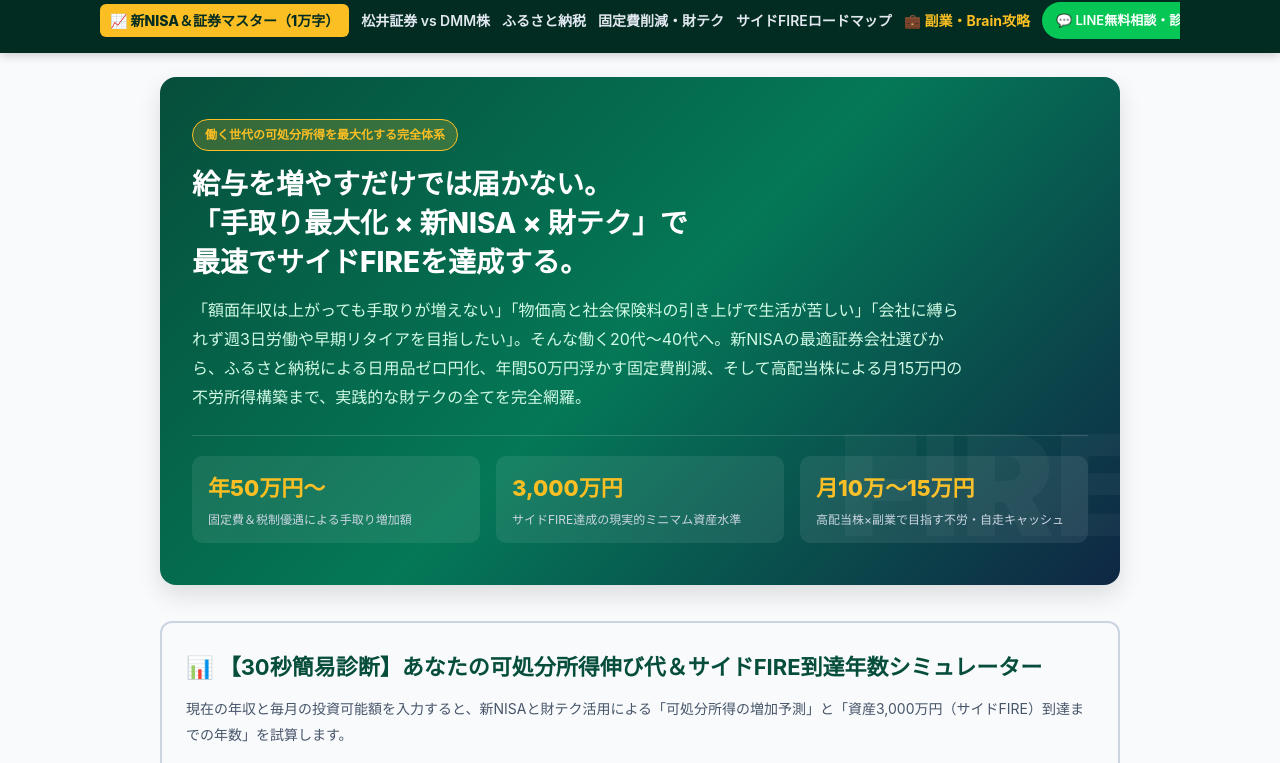
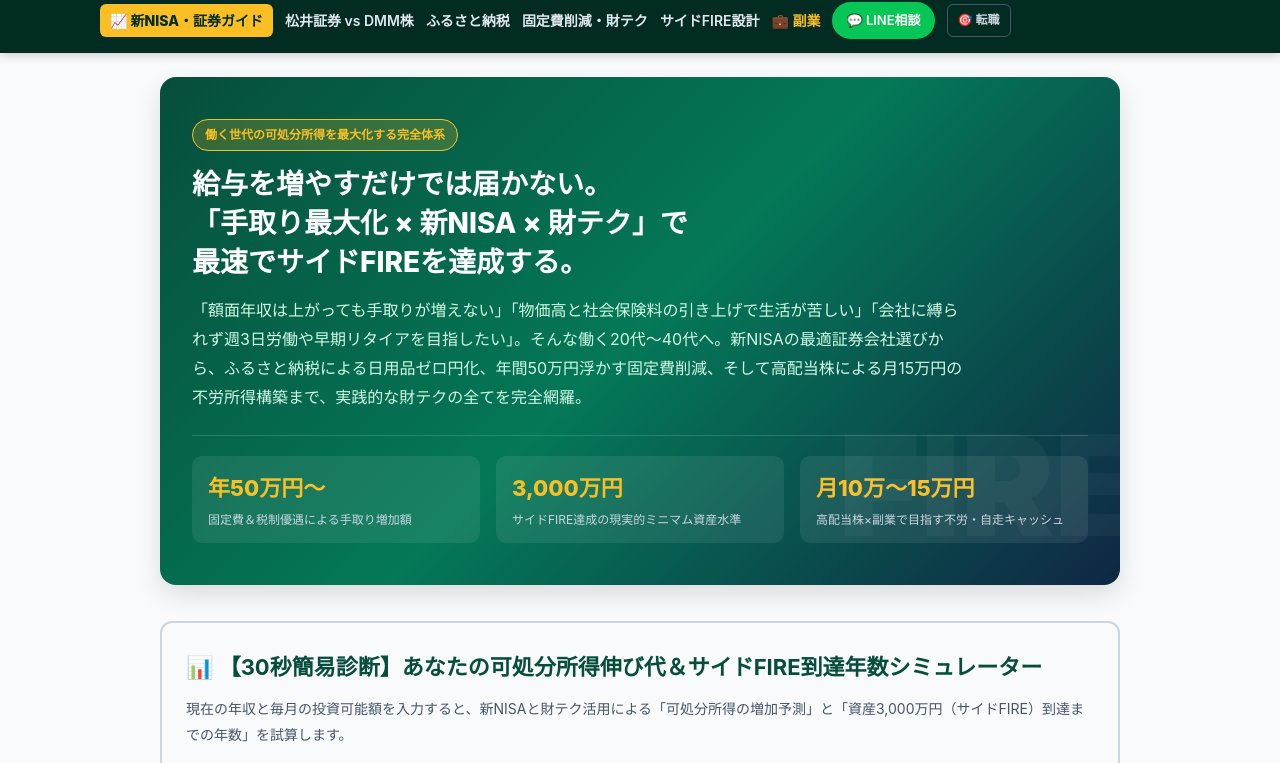
Before and after one commit to qoo22/career-portal, a plain HTML site: page fire/index.html in a window 1280 px wide. Shown: the part 88-851 px from the top of the page. Drawn offline with Linux system fonts and the light colour scheme.

Commit message:
style: 財テクポータルのナビ表記を短縮

```diff
--- a/fire/index.html
+++ b/fire/index.html
@@ -14,14 +14,14 @@
     <div class="header-container">
       <a href="index.html" class="logo">💰 <span>AI先生 財テク＆サイドFIRE</span></a>
       <nav>
-        <a href="securities-guide.html" style="background: #fbbf24; color: #022c22; font-weight: 800; padding: 4px 10px; border-radius: 6px;">📈 新NISA＆証券マスター（1万字）</a>
+        <a href="securities-guide.html" style="background: #fbbf24; color: #022c22; font-weight: 800; padding: 4px 10px; border-radius: 6px;">📈 新NISA・証券ガイド</a>
         <a href="nisa.html">松井証券 vs DMM株</a>
         <a href="furusato.html">ふるさと納税</a>
         <a href="saving.html">固定費削減・財テク</a>
-        <a href="roadmap.html">サイドFIREロードマップ</a>
-        <a href="side-business.html" style="color: #fbbf24; font-weight: 700;">💼 副業・Brain攻略</a>
-        <a href="https://line.me/R/ti/p/@227lwvnm" target="_blank" class="nav-highlight">💬 LINE無料相談・診断</a>
-        <a href="../index.html" style="font-size: 12px; color: #cbd5e1; border: 1px solid #475569; padding: 4px 10px; border-radius: 6px;">🎯 転職攻略ポータル</a>
+        <a href="roadmap.html">サイドFIRE設計</a>
+        <a href="side-business.html" style="color: #fbbf24; font-weight: 700;">💼 副業</a>
+        <a href="https://line.me/R/ti/p/@227lwvnm" target="_blank" class="nav-highlight">💬 LINE相談</a>
+        <a href="../index.html" style="font-size: 12px; color: #cbd5e1; border: 1px solid #475569; padding: 4px 10px; border-radius: 6px;">🎯 転職</a>
       </nav>
     </div>
   </header>
```
Also changed, not shown: fire/side-business.html (+1 -1 lines).
